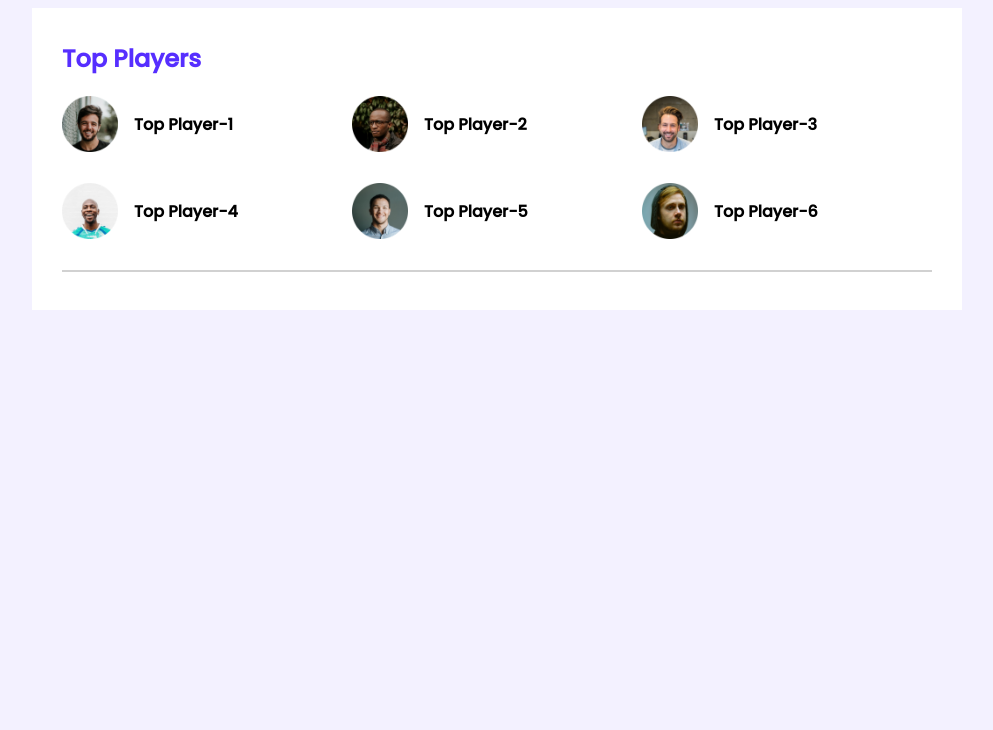
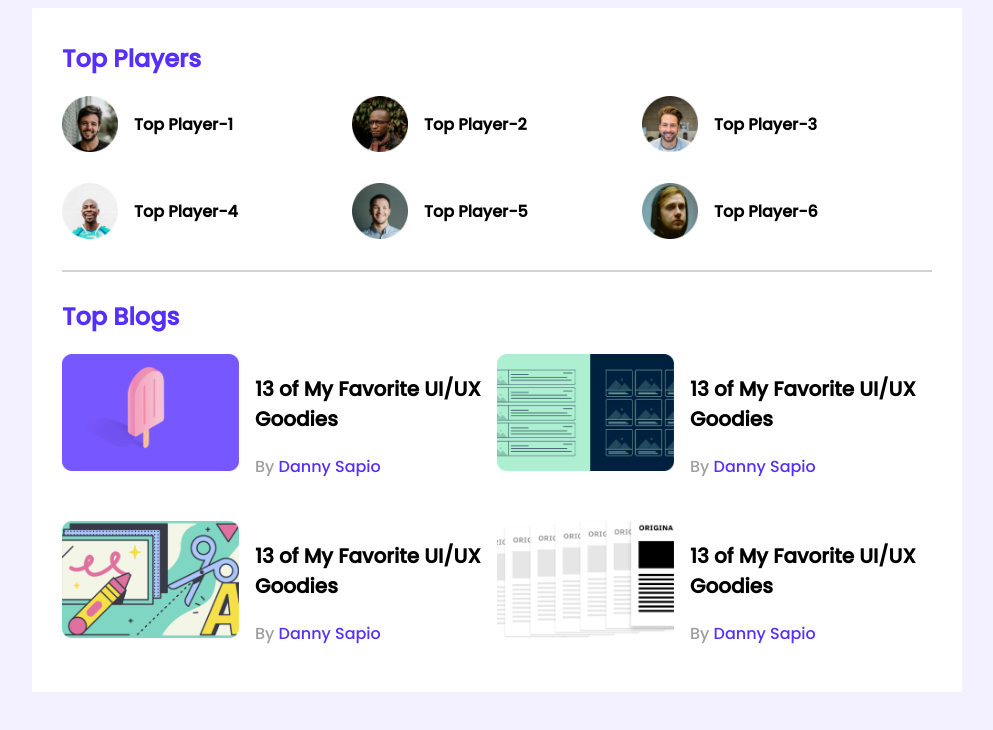
Before and after one commit to rajesh-mondal/leader-board-reset, a plain HTML site: page index.html in a window 1280 px wide. Shown: the whole page, without its empty margins (143-1136 px from the left). Drawn offline with Linux system fonts and the light colour scheme.

Commit message:
top blogs section done

```diff
--- a/index.html
+++ b/index.html
@@ -49,6 +49,47 @@
                 </div>
             </div>
             <hr>
+            <div class="top-blogs">
+                <h2 class="section-title">Top Blogs</h2>
+                <div class="blogs">
+                    <article class="blog">
+                        <div class="thumbnail">
+                            <img src="images/blogs/blog-1.png" alt="">
+                        </div>
+                        <div class=" blog-info">
+                            <h3 class="blog-title">13 of My Favorite UI/UX Goodies</h3>
+                            <p class="blog-author">By <a href="">Danny Sapio</a></p>
+                        </div>
+                    </article>
+                    <article class="blog">
+                        <div class="thumbnail">
+                            <img src="images/blogs/blog-2.png" alt="">
+                        </div>
+                        <div class=" blog-info">
+                            <h3 class="blog-title">13 of My Favorite UI/UX Goodies</h3>
+                            <p class="blog-author">By <a href="">Danny Sapio</a></p>
+                        </div>
+                    </article>
+                    <article class="blog">
+                        <div class="thumbnail">
+                            <img src="images/blogs/blog-3.png" alt="">
+                        </div>
+                        <div class=" blog-info">
+                            <h3 class="blog-title">13 of My Favorite UI/UX Goodies</h3>
+                            <p class="blog-author">By <a href="">Danny Sapio</a></p>
+                        </div>
+                    </article>
+                    <article class="blog">
+                        <div class="thumbnail">
+                            <img src="images/blogs/blog-4.png" alt="">
+                        </div>
+                        <div class=" blog-info">
+                            <h3 class="blog-title">13 of My Favorite UI/UX Goodies</h3>
+                            <p class="blog-author">By <a href="">Danny Sapio</a></p>
+                        </div>
+                    </article>
+                </div>
+            </div>
         </section>
     </main>
     <!-- main section end -->
--- a/styles/style.css
+++ b/styles/style.css
@@ -17,6 +17,7 @@ main{
 }
 hr{
     border: 1px solid #D1D1D1;
+    margin-bottom: 27px;
 }
 /* top players style */
 .top-players{
@@ -44,3 +45,31 @@ hr{
     margin-left: 16px;
     font-size: 16px;
 }
+/* top blog styles */
+.blogs{
+    display: grid;
+    grid-template-columns: repeat(2, 1fr);
+    grid-row-gap: 26px;
+}
+.blog{
+    display: flex;
+}
+.blog .thumbnail img{
+    width: 177px;
+    height: 117px;
+}
+.blog-info{
+    margin-left: 16px;
+}
+.blog-title{
+    font-size: 20px;
+}
+.blog-author{
+    color: #9F9F9F;
+    font-size: 16px;
+}
+.blog-author a{
+    text-decoration: none;
+    font-size: 16px;
+    color: #562EFF;
+}
```
